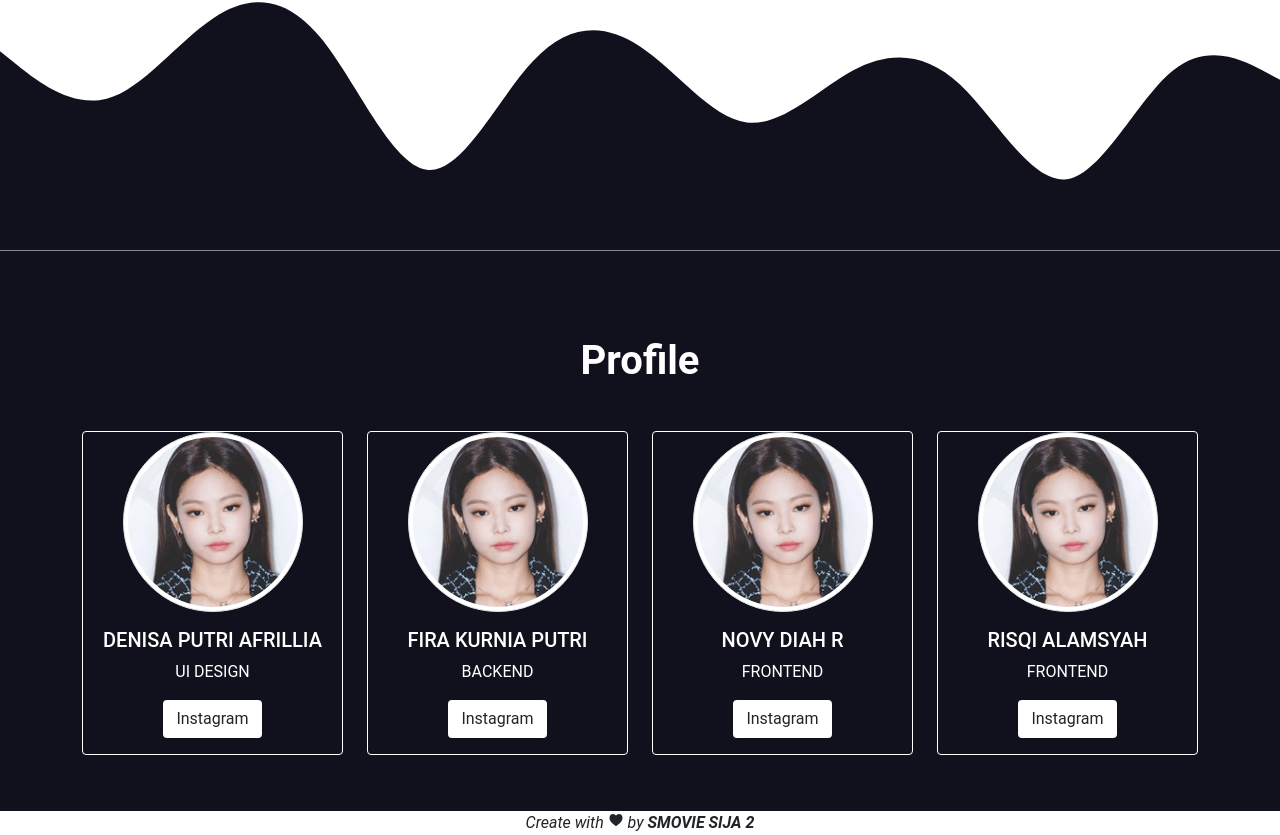
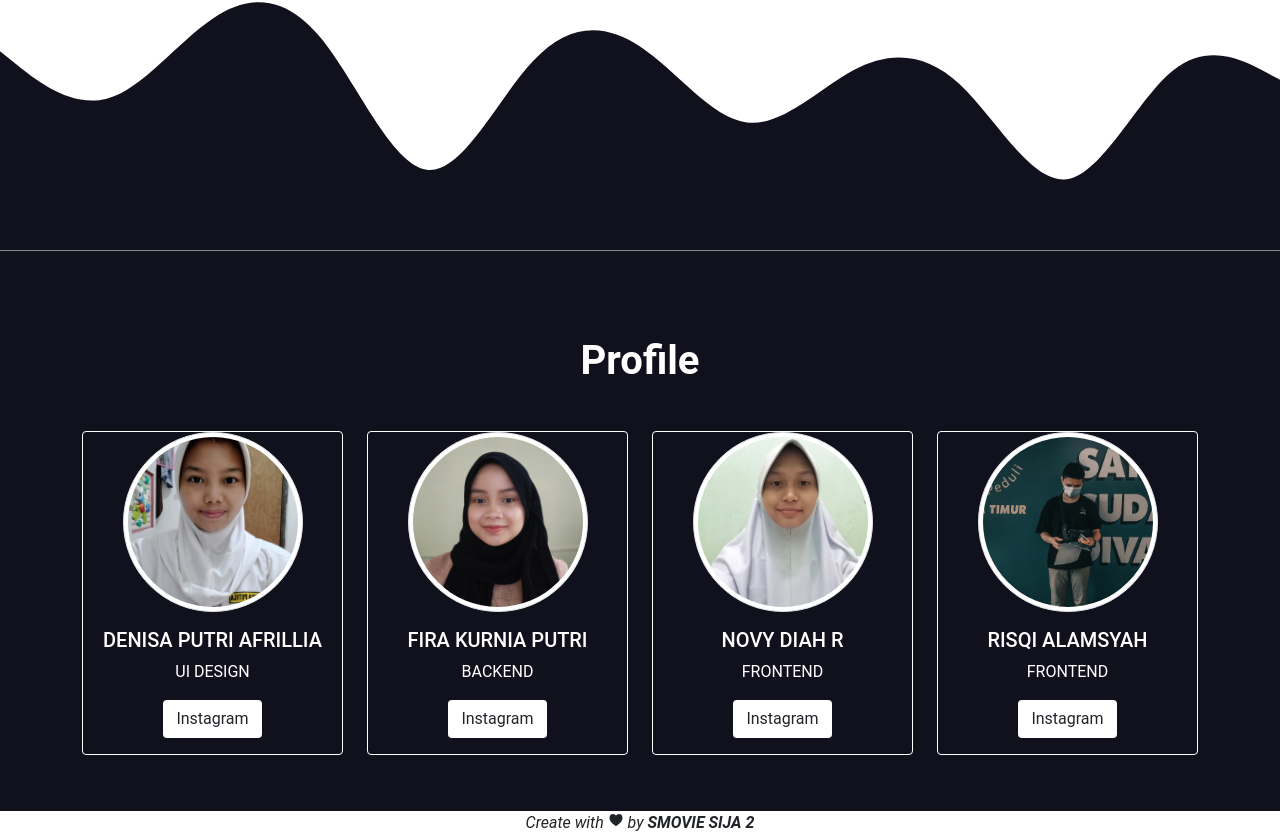
Before and after one commit to firakrnia/saas_smovie, a plain HTML site: page index.html in a window 1280 px wide. Shown: the part 1507-2342 px from the top of the page. Drawn offline with nearby package versions, Linux system fonts and the light colour scheme.

Commit message:
mengubah profil

```diff
--- a/index.html
+++ b/index.html
@@ -112,7 +112,7 @@
             <div class="row text-center text-white pb-5">
                 <div class="col-md-3 pb-2" data-aos="fade-up" data-aos-duration="800">
                     <div class="card">
-                        <center><img src="img/ig.png" class="card-img-top rounded-circle img-thumbnail" alt="..."></center>
+                        <center><img src="img/denisa.jpg" class="card-img-top rounded-circle img-thumbnail" alt="..."></center>
                         <div class="card-body">
                             <h5 class="card-title">DENISA PUTRI AFRILLIA</h5>
                             <p class="card-text">UI DESIGN</p>
@@ -122,7 +122,7 @@
                 </div>
                 <div class="col-md-3 pb-2" data-aos="fade-up" data-aos-duration="1000">
                     <div class="card">
-                        <center><img src="img/ig.png" class="card-img-top rounded-circle img-thumbnail" alt="..."></center>
+                        <center><img src="img/fira.jpg" class="card-img-top rounded-circle img-thumbnail" alt="..."></center>
                         <div class="card-body">
                             <h5 class="card-title">FIRA KURNIA PUTRI</h5>
                             <p class="card-text">BACKEND</p>
@@ -132,7 +132,7 @@
                 </div>
                 <div class="col-md-3 pb-2" data-aos="fade-up" data-aos-duration="1200">
                     <div class="card">
-                        <center><img src="img/ig.png" class="card-img-top rounded-circle img-thumbnail" alt="..."></center>
+                        <center><img src="img/novy.jpg" class="card-img-top rounded-circle img-thumbnail" alt="..."></center>
                         <div class="card-body">
                             <h5 class="card-title">NOVY DIAH R</h5>
                             <p class="card-text">FRONTEND</p>
@@ -142,7 +142,7 @@
                 </div>
                 <div class="col-md-3" data-aos="fade-up" data-aos-duration="1400">
                     <div class="card">
-                        <center><img src="img/ig.png" class="card-img-top rounded-circle img-thumbnail" alt="..."></center>
+                        <center><img src="img/risqi.jpg" class="card-img-top rounded-circle img-thumbnail" alt="..."></center>
                         <div class="card-body">
                             <h5 class="card-title">RISQI ALAMSYAH</h5>
                             <p class="card-text">FRONTEND</p>
```
Also changed, not shown: thumbnails/thumbnails_genreComedy.html (+1 -1 lines), thumbnails/thumbnails_genrethriller.html (+1 -1 lines), img/denisa.jpg (added), img/fira.jpg (added), img/ig.png (deleted), img/novy.jpg (added), img/risqi.jpg (added).
